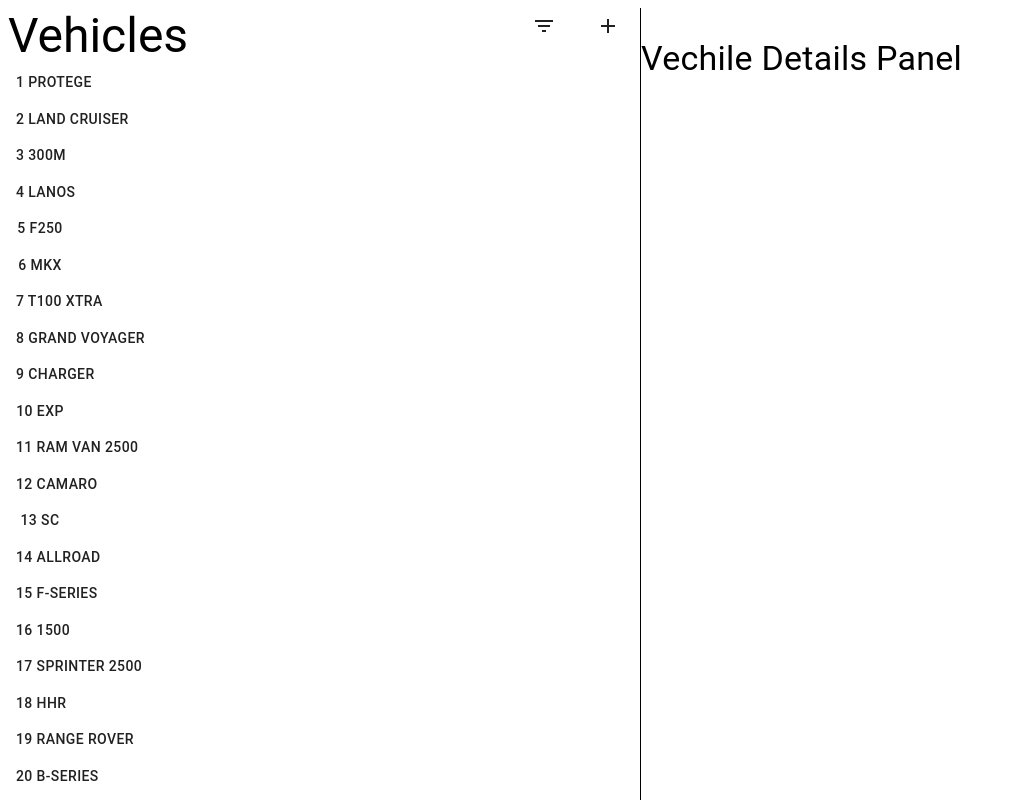
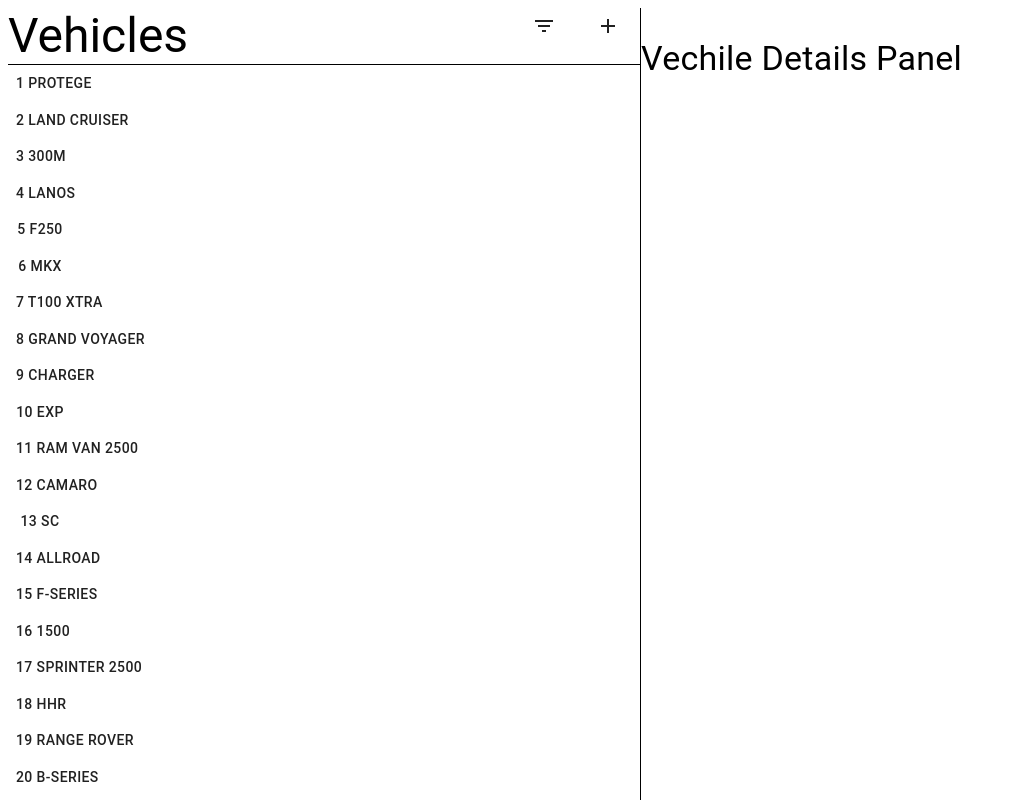
Before and after one commit to sridhar02/vehicle-listing-webApp, a React (Create React App) app: page / in a window 1280 px wide. Shown: the top 800 px of the page, without its empty margins (0-1015 px from the left). Built offline with nearby package versions, Linux system fonts and the light colour scheme; data requests are answered from the project's data file.

Commit message:
deleted unnecessary styles

```diff
--- a/src/components/ListOfVehicles.js
+++ b/src/components/ListOfVehicles.js
@@ -2,13 +2,12 @@
 import { useSelector, useDispatch } from "react-redux";
 import InfinteScroll from "react-infinite-scroll-component";
 
-import { Typography, makeStyles, Button } from "@material-ui/core";
+import { makeStyles, Button } from "@material-ui/core";
 import { getVehiclesDetails, selectVehicle } from "../actions/index";
 
 function Vehicle({ vehicle }) {
   const dispatch = useDispatch();
-
-  const selectVehicl = () => {
+  const handleSelectVehicle = () => {
     const payload = {
       id: vehicle.id,
       name: vehicle.name,
@@ -18,10 +17,9 @@
 
     dispatch(selectVehicle(payload));
   };
-
   return (
     <div>
-      <Button onClick={() => selectVehicl()}>
+      <Button onClick={() => handleSelectVehicle()}>
         {vehicle.id} {vehicle.name}
       </Button>
     </div>
@@ -30,11 +28,7 @@
 
 const useListOfVehiclesStyles = makeStyles({
   container: {
-    // border: "1px solid black",
-    borderRight: 0,
-    overflowY: "auto",
-    // margin: "20px",
-    // padding: "8px",
+    borderTop: "1px solid black",
   },
 });
 
@@ -55,7 +49,6 @@
 
   return (
     <div className={classes.container}>
-      {/* <Typography variant="h4">Vehicle Details</Typography> */}
       {vehicles.vehicles && (
         <InfinteScroll
           dataLength={vehicles.vehicles.length}
```
